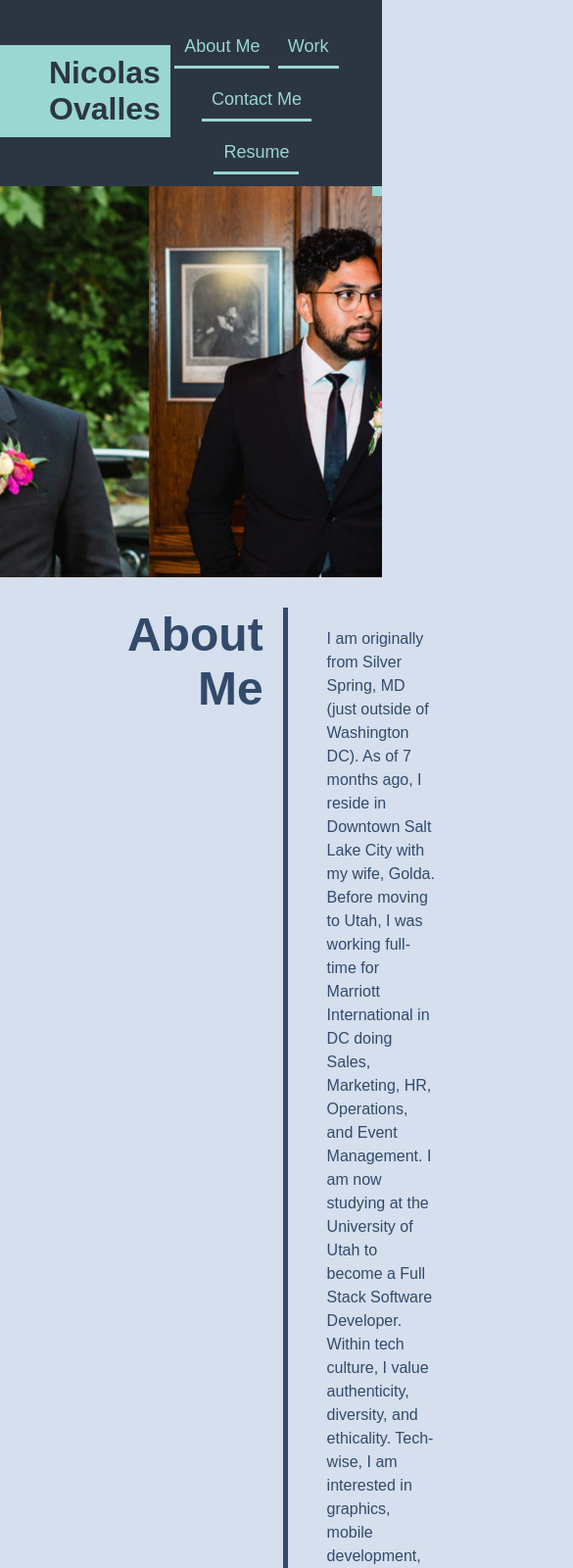
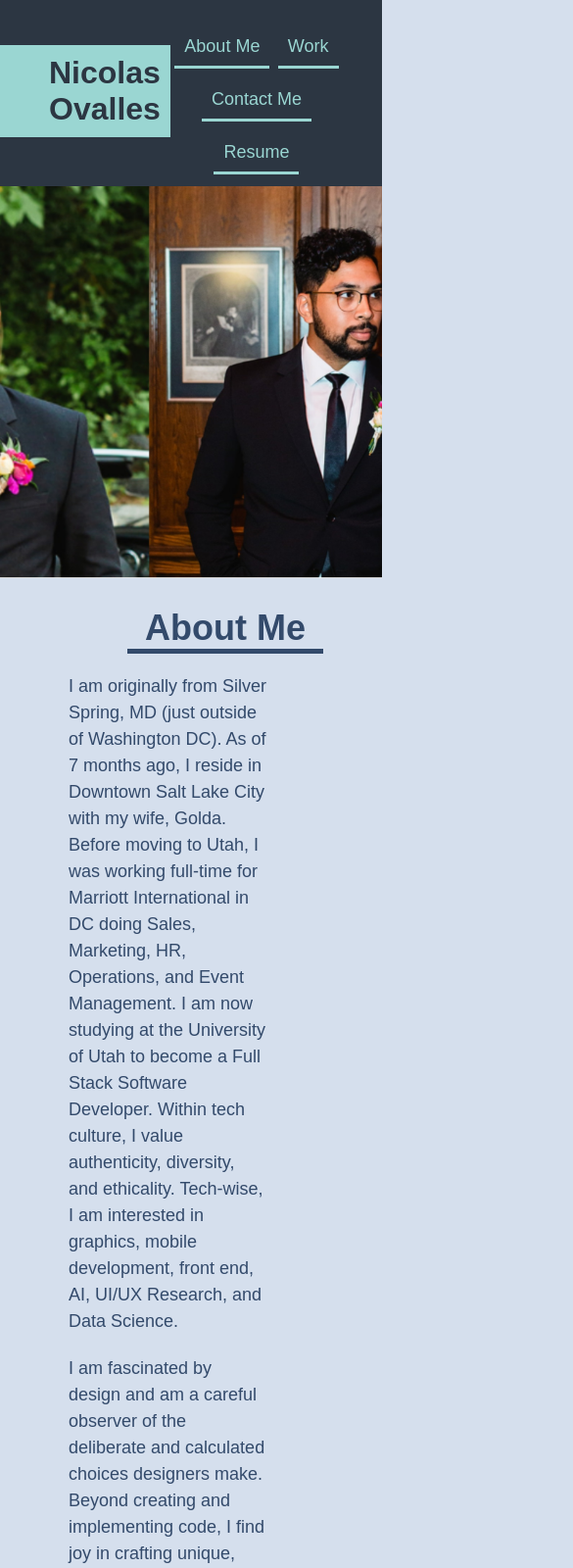
Before and after one commit to nickovalles/professional-portfolio, a plain HTML site: page index.html in a window 390 px wide. Shown: the top 1600 px of the page at 98% size, 585 px wide, since content can reach past the window. Drawn offline with Linux system fonts and the light colour scheme.

Commit message:
<media queries resolved>

```diff
--- a/assets/style.css
+++ b/assets/style.css
@@ -127,7 +127,6 @@ footer {
 .hero div {
     background: var(--light-blue);
     color: var(--blue-black);
-    padding: 5px;
 }
 
 /* Hero Styling End */
@@ -218,7 +217,7 @@ footer {
 .grid-item {
     border: 8px solid var(--light-blue);
     margin: 20px;
-    padding: 30px 30px 30px 0;
+    padding: 30px 20px 30px 0;
     background-size: 120%;
     border-radius: none;
     text-decoration: none;
@@ -317,24 +316,67 @@ footer {
     .footer {
         text-align: center;
         width: 100%;
+        flex-wrap: wrap;
       }
 
     .section-title {
-        width: 80%;
-      }
+        text-align: center;
+        background-color: var(--light-blue);
+        flex-wrap: wrap;
+    }
+
+    .section-container {
+        font-size: x-large;
+        padding: 30px;
+        display: block;
+        justify-content: center;
+    }
 
     .section-content {
-        flex: 0 70%;
-      }
+        font-size: small;
+        width: 80%;
+        padding: 20px;
+        text-decoration: none;
+    }
 
-    .section-title {
-        width: 80%;
-      }
+    #about-me .section-content {
+        font-size: large;
+    }
 
+    .section-content p {
+        line-height: 1.5;
+    }
 
-    .contact-me a {
-        flex: 1 100%;
-      }
+    .section-container h1 {
+        background-color: var(--blue-white);
+        border: none;
+        margin-left: 100px;
+        padding-right: 0;
+        text-align: center;
+        border-bottom: 5px solid var(--blue-black);
+        width: 200px;
+    }
+
+    #work .section-content h2 p {
+        flex-wrap: wrap;
+    }
+
+    #contact-me .section-content {
+        display: block;
+        justify-content: space-evenly;
+        align-items: center;
+        text-align: center;
+        padding-left: 30px;
+    }
+
+    #contact-me .section-content a {
+        font-size: larger;
+        border-bottom: 2px solid var(--blue-black);
+        line-height: 2.0;
+        padding: 10px;
+        text-decoration: none;
+        color: var(--navy);
+    }
 
     }
 
```
